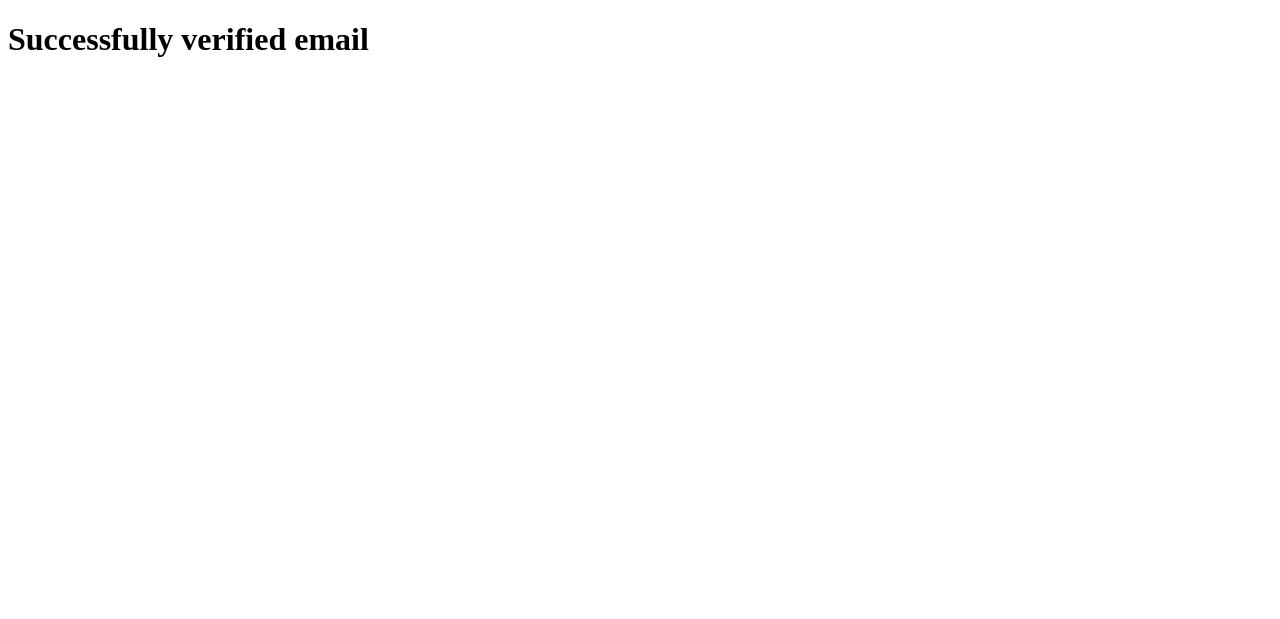
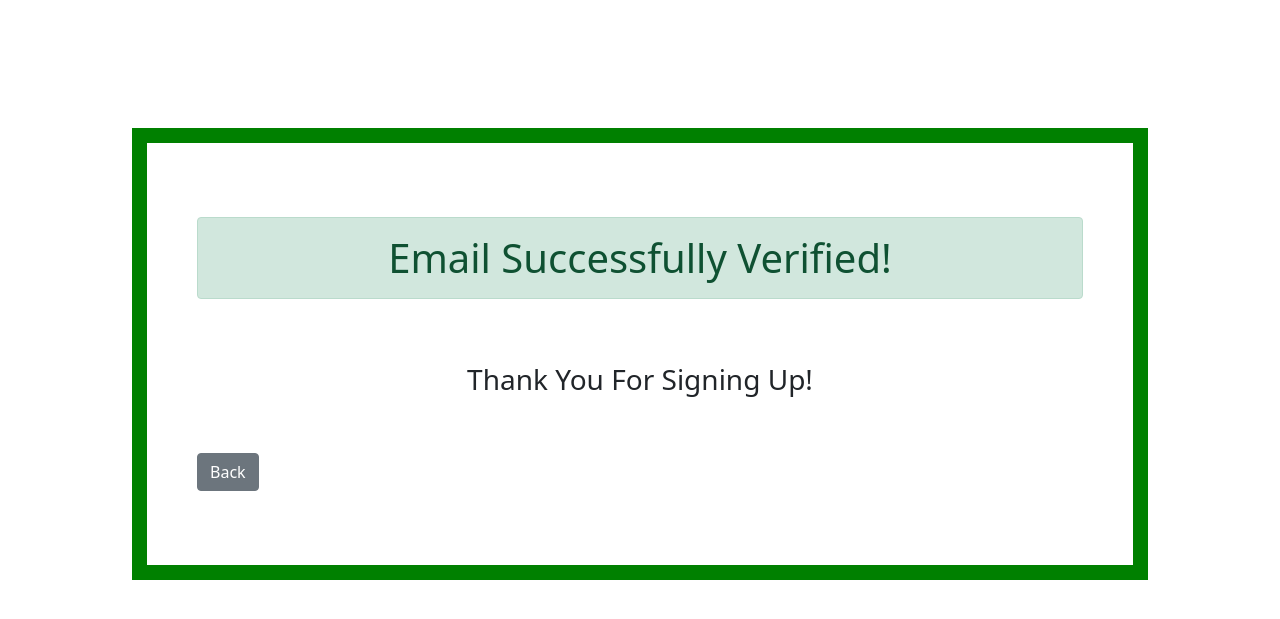
Before and after one commit to KevinH2017/Python-Flask-Email-OTP-Verify, a Flask app: template templates/success.html in a window 1280 px wide. Shown: the top 619 px of the page. Run offline with Flask 3, Linux system fonts and the light colour scheme; the template is opened without the code that fills it, so the values that code supplies are empty.

Commit message:
Update success.html

```diff
--- a/templates/success.html
+++ b/templates/success.html
@@ -1,9 +1,35 @@
 <!DOCTYPE html>
 <html>
 <head>
+    <meta charset="utf-8">
+    <meta name="viewport" content="width=device-width, initial-scale=1, shrink-to-fit=no">
+    <link rel="stylesheet" href="https://cdn.jsdelivr.net/npm/bootstrap@5.1.3/dist/css/bootstrap.min.css">
+    <script src="https://code.jquery.com/jquery-3.6.0.min.js"></script>
+    <script src="https://cdn.jsdelivr.net/npm/bootstrap@5.1.3/dist/js/bootstrap.min.js"></script>
     <title>Success</title>
+    <style>
+        .border {
+            border: 15px solid green !important;
+            box-sizing: border-box;
+            margin-left: 50px;
+            margin-right: 50px;
+            padding: 50px;
+
+        }
+    </style>
 </head>
 <body>
-    <h1>Successfully verified email</h1>
+    <div class="container" style="padding-top: 10%">
+        <div class="border">
+            <h1 class="text-center mt-4 alert alert-success">Email Successfully Verified!</h1>
+            <br>
+            <h3 class="text-center mt-4">Thank You For Signing Up!</h3>
+            <br>
+            <br>
+            <a href="http://127.0.0.1:5001">
+                <button class="btn btn-secondary mb-4">Back</button>
+            </a>
+        </div>
+    </div>
 </body>
 </html>
```
